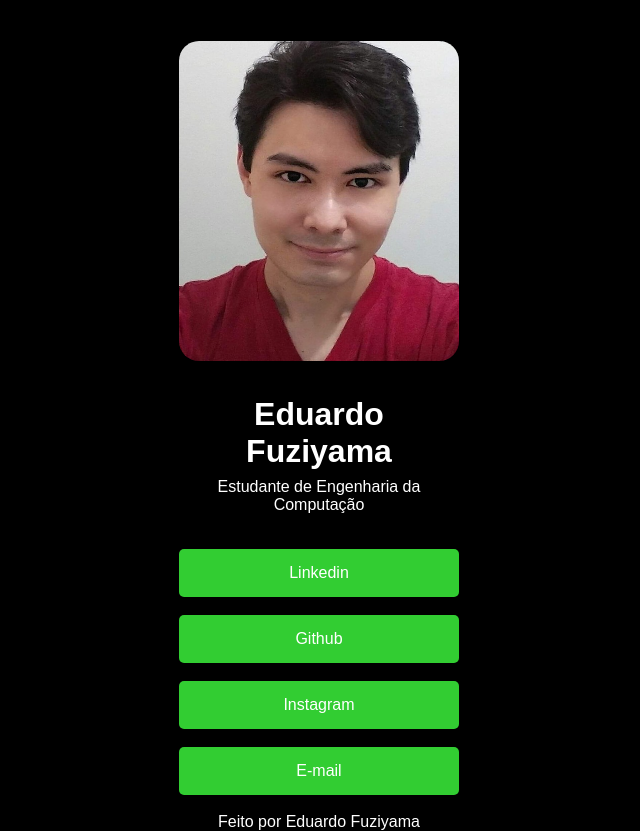
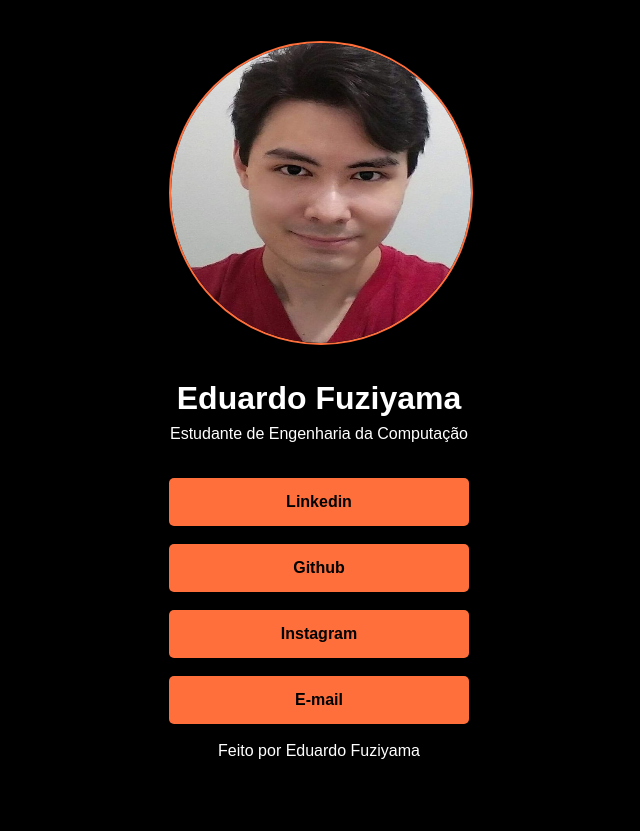
Before and after one commit to fuziyama/my-links, a plain HTML site: page index.html in a window 1280 px wide. Shown: the whole page, without its empty margins (321-961 px from the left). After the commit the page ends 800 px from the top, so only its background shows below. Drawn offline with Linux system fonts and the light colour scheme.

Commit message:
Add files via upload

```diff
--- a/style.css
+++ b/style.css
@@ -9,9 +9,10 @@ body {
 }
 
 img {
-    border-radius: 20px;
-    width: 280px;
-    height: 320px;
+    border-radius: 50%;
+    width: 300px;
+    height: 300px;
+    border: 2px solid #ff6f3c;
 }
 
 h1 {
@@ -34,12 +35,18 @@ li {
 }
 
 a {
-    background-color: limegreen;
-    color: white;
+    background-color: #ff6f3c;
+    font-weight: bold;
+    color: black;
     padding: 15px;
     text-decoration: none; /* Remove efeitos no texto */
     display: block; /* display como bloco ao invés de linha */
     border-radius: 5px;
+}
+
+a:hover {
+    background-color: white;
+    color: #ff6f3c;
 }
 
 footer {
@@ -47,7 +54,7 @@ footer {
 }
 
 .container { /* .NOME = indica que é uma classe*/
-     width: 280px;
+     width: 300px;
      text-align: center;
      margin-top: 41px;
      margin-left: auto; /* centraliza */
```
